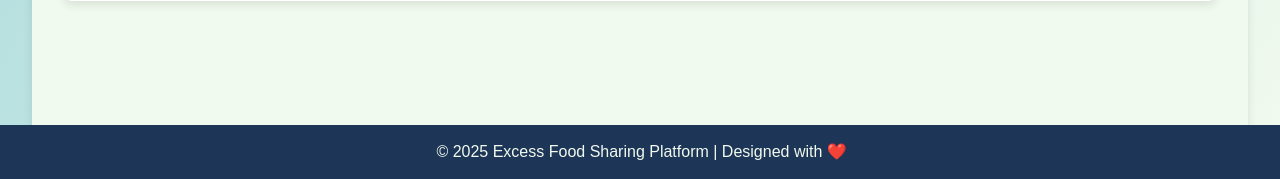
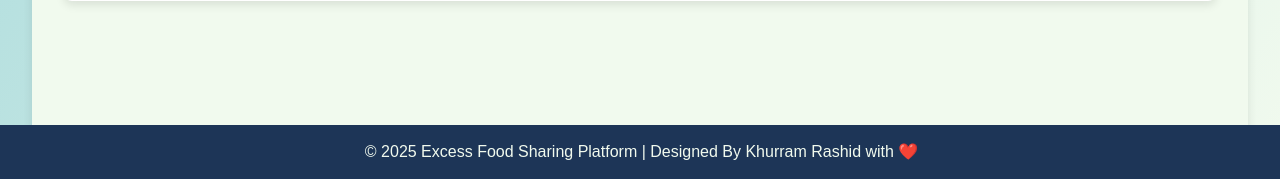
Before and after one commit to KhurramRashid6893/2_Excess_food_sharing_platform, a Flask app: page /claim in a window 1280 px wide. Shown: the part 621-800 px from the top of the page. Run offline with Flask 3, Linux system fonts and the light colour scheme; a user stored in the database is signed in; data comes from the database, SQL or seed files in the repository.

Commit message:
base.html

```diff
--- a/templates/base.html
+++ b/templates/base.html
@@ -24,7 +24,7 @@
         {% block content %}{% endblock %}
     </main>
     <footer>
-        <p>© 2025 Excess Food Sharing Platform | Designed with ❤️</p>
+        <p>© 2025 Excess Food Sharing Platform | Designed By Khurram Rashid with ❤️</p>
     </footer>
 </body>
 </html>
```
